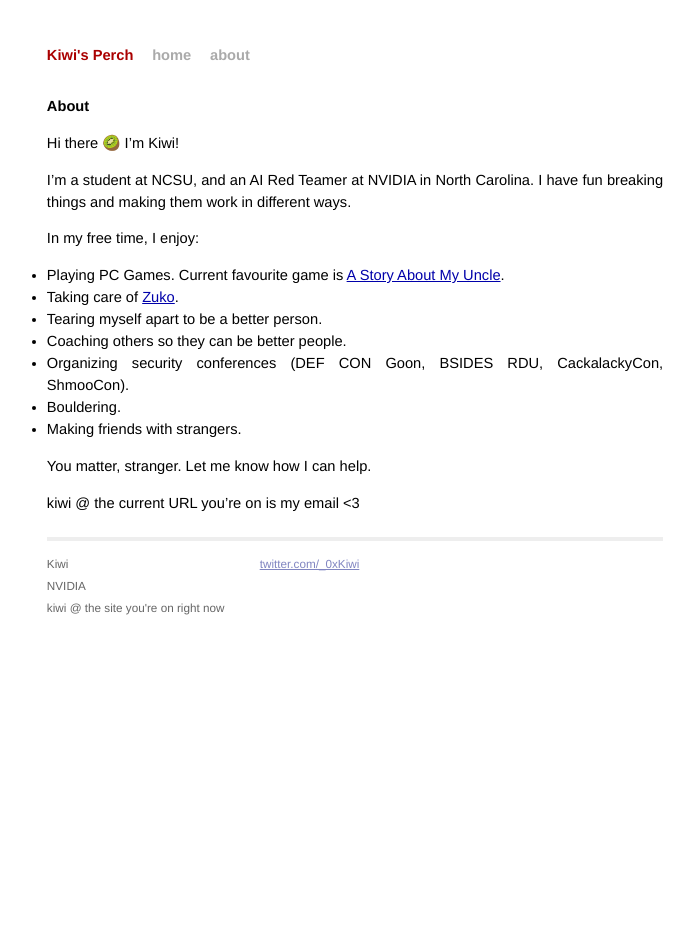
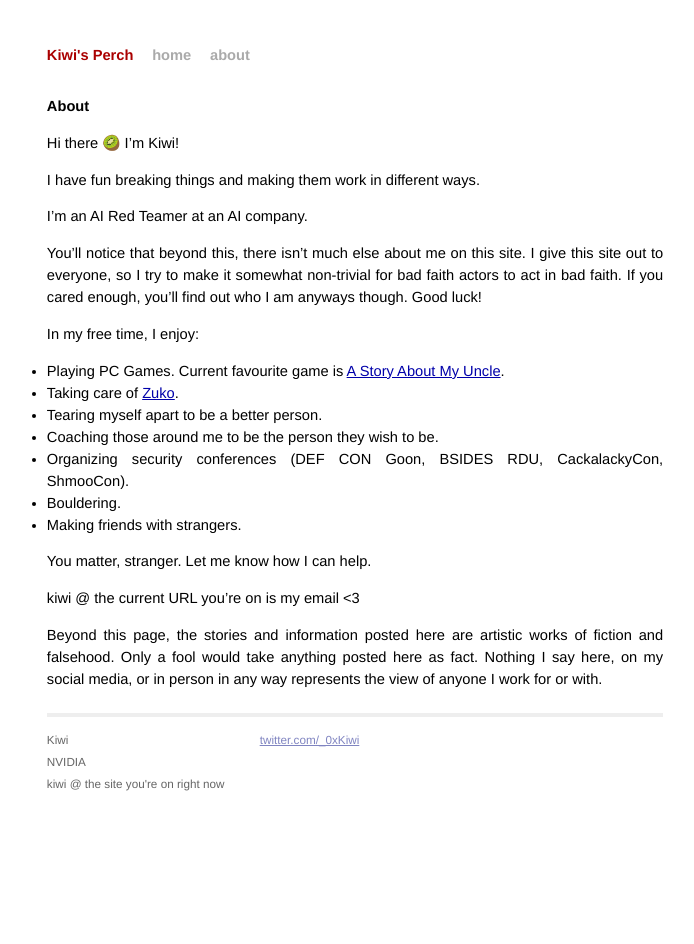
Before and after one commit to 1337kiwi/1337kiwi.github.io, a Jekyll site: the page built from about.md, in a window 1280 px wide. Shown: the whole page, without its empty margins (285-979 px from the left). Built offline with Jekyll 4.4.1, drawn with Linux system fonts in a browser that asks for light colours.

Commit message:
Hiiiii I'm glad you found me

```diff
--- a/about.md
+++ b/about.md
@@ -6,14 +6,19 @@
 
 Hi there 🥝 I'm Kiwi!
 
-I'm a student at NCSU, and an AI Red Teamer at NVIDIA in North Carolina.
 I have fun breaking things and making them work in different ways.
+
+I'm an AI Red Teamer at an AI company.
+
+You'll notice that beyond this, there isn't much else about me on this site. I give this site out to everyone, so I try to make it somewhat non-trivial for bad faith actors to act in bad faith. If you cared enough, you'll find out who I am anyways though. Good luck!
+
+
 
 In my free time, I enjoy:
 - Playing PC Games. Current favourite game is [A Story About My Uncle](https://store.steampowered.com/app/278360/).
 - Taking care of [Zuko](assets/images/zuko2.png).
 - Tearing myself apart to be a better person.
-- Coaching others so they can be better people.
+- Coaching those around me to be the person they wish to be.
 - Organizing security conferences (DEF CON Goon, BSIDES RDU, CackalackyCon, ShmooCon).
 - Bouldering.
 - Making friends with strangers.
@@ -22,3 +27,7 @@
 You matter, stranger. Let me know how I can help.
 
 kiwi @ the current URL you're on is my email <3
+
+Beyond this page, the stories and information posted here are artistic works of fiction and falsehood.
+Only a fool would take anything posted here as fact.
+Nothing I say here, on my social media, or in person in any way represents the view of anyone I work for or with.
```
